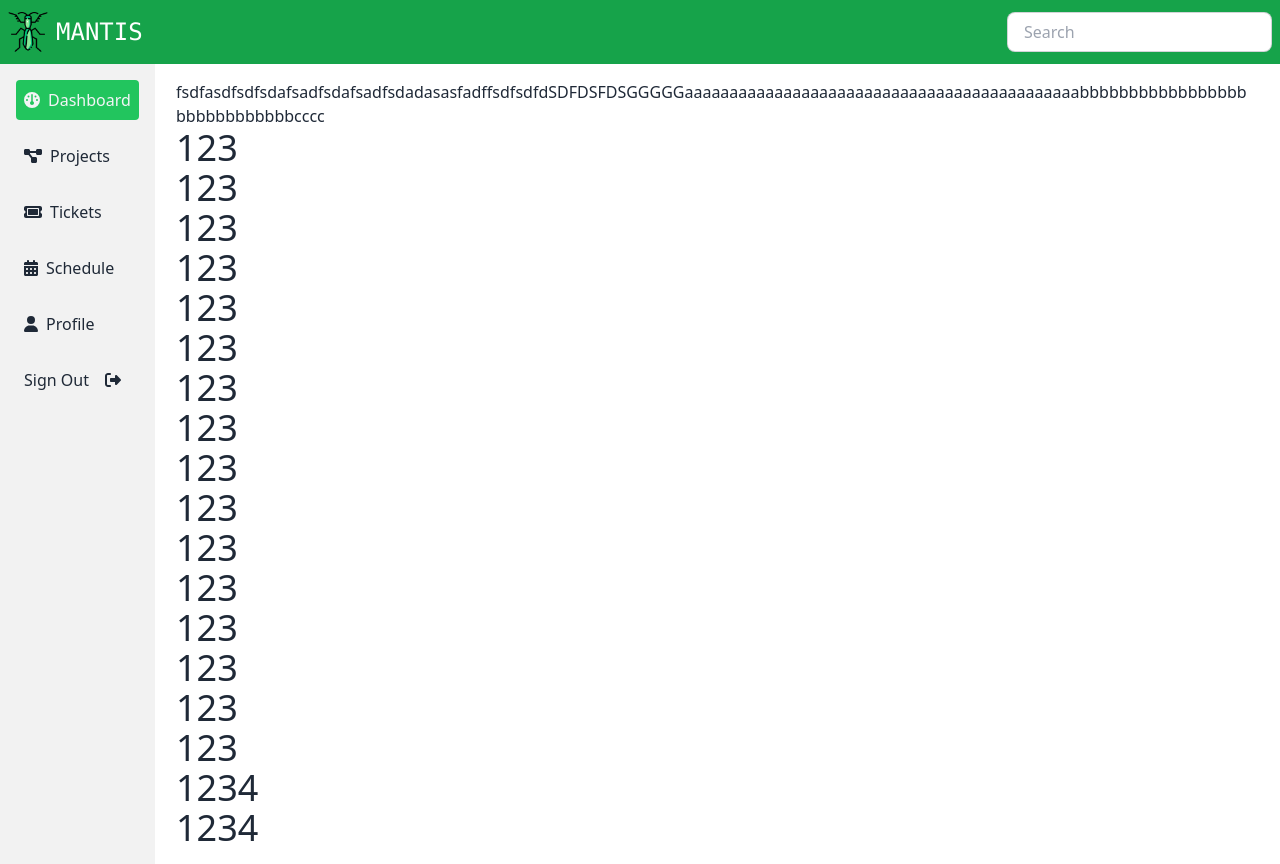
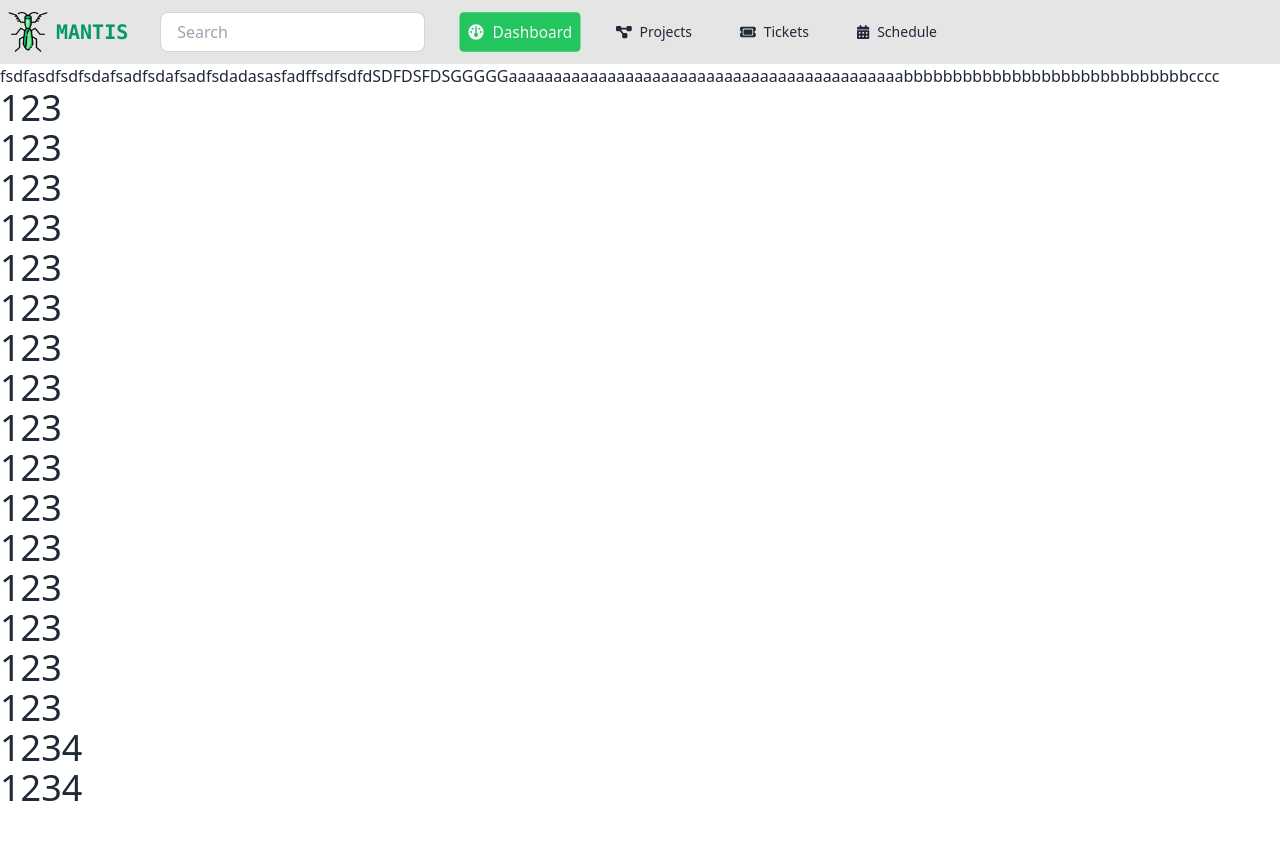
Before and after one commit to nagaokakid/mantis-2.0, a React (Vite) app: page /home in a window 1280 px wide. After the commit the page ends 812 px from the top, so only its background shows below. Built offline with nearby package versions, Linux system fonts and the light colour scheme.

Commit message:
Fixed overlap issue with search bar onto Mantis logo. TO-DO: ensure background of navbar fills entire contents even with overflow x scrolling.

```diff
--- a/src/features/home/HomeContent.tsx
+++ b/src/features/home/HomeContent.tsx
@@ -12,40 +12,17 @@ const HomeContent: React.FC = () => {
 
     <MenuItemContext.Provider value={{selectedItem, setSelectedItem}}>
 
-      <div className="flex flex-col">
+      <div className="flex flex-col max-w-{100%}">
 
-        <div className="sticky top-0 left-0 z-50 w-full">
+        <div className="sticky top-0 left-0 z-50 min-w-fit">
           <HomeNavBar></HomeNavBar>
         </div>
 
-        <div className="w-full">
-          <div className="fixed flex-none min-w-fit h-screen">
-            <HomeMenu></HomeMenu>
-          </div>
-          <div className="flex-1 flex-wrap ml-44 mr-6 my-4 break-words">
-            <Dashboard/>
-          </div>
-
+        <div className="w-full break-words">
+            {selectedItem === "Dashboard" && <Dashboard/>}
         </div>
 
       </div>
-
-      {/* <div className="fixed flex flex-col top-0 left-0 h-screen w-screen">
-
-        <div className="flex-none">
-          <NavBar></NavBar>
-        </div>
-
-        <div className="flex min-h-full">
-          <div className="flex-none min-w-fit">
-            <HomeMenu></HomeMenu>
-          </div>
-          <div className="flex-1 flex-wrap break-words max-w-full overflow-y-scroll">
-            {selectedItem === "Dashboard" && <Dashboard/>}
-          </div>
-        </div>
-
-      </div> */}
     </MenuItemContext.Provider>
   )
 }
--- a/src/features/home/HomeNavBar.tsx
+++ b/src/features/home/HomeNavBar.tsx
@@ -1,23 +1,69 @@
 import LogoImage from "../../assets/mantis_logo.png"
+import {useContext} from 'react';
+import { FontAwesomeIcon } from '@fortawesome/react-fontawesome'
+import {faUser as profileIcon,
+  faGauge as dashboardIcon,
+  faDiagramProject as projectIcon,
+  faTicket as ticketIcon,
+  faCalendarDays as scheduleIcon,
+  faRightFromBracket as signoutIcon,
+  IconDefinition,
+  faTicketSimple}
+  from '@fortawesome/free-solid-svg-icons';
+import {MenuItemContext} from '../../contexts/MenuItemContext';
+
+interface MenuItemProps {
+  label: string,
+  iconName: IconDefinition,
+  onClick: () => void,
+  selected: boolean
+}
+
+const MenuItem: React.FC<MenuItemProps> = ({label, iconName, onClick, selected}) => (
+  <div className={`flex items-center hover:cursor-pointer space-x-2 p-2 text-sm
+  ${selected ? "bg-green-500 rounded text-gray-100 scale-110" :
+  "hover:bg-gray-300 rounded transition duration-300 ease-in-out transform hover:scale-110"}`}
+  onClick={onClick}>
+    <FontAwesomeIcon icon={iconName}/>
+    <a>{label}</a>
+  </div>
+)
 
 const HomeNavBar = () => {
 
+  const {selectedItem, setSelectedItem} = useContext(MenuItemContext);
+
+  const handleIconClick = (iconName: string) : undefined =>
+  {
+    setSelectedItem(iconName);
+  };
+
   return (
-    <div>
 
-    <div className="navbar flex bg-green-600 w-full items-center justify-between h-fit">
-      <div className="flex justify-start">
+
+    <div className="navbar bg-neutral-200 min-w-fit h-fit space-x-8">
+
+      <div className="flex-shrink-0">
         <img src={LogoImage} className="w-10 h-auto" alt="Mantis Logo" />
-        <a className="text-2xl text-white font-mono font-thin ml-2">MANTIS</a>
+        <a className="text-xl text-emerald-600 font-mono font-bold ml-2">MANTIS</a>
       </div>
 
-        <div className="form-control">
-          <input type="text" placeholder="Search" className="input input-bordered w-24 h-10 md:w-auto" />
-        </div>
+      <div className="flex form-control">
+        <input type="search" placeholder="Search" className="flex input input-bordered h-10 mr-2" />
+      </div>
+
+      <div className="flex items-center space-x-8">
+            <MenuItem label="Dashboard" iconName={dashboardIcon} onClick={() => {handleIconClick("Dashboard")}} selected={selectedItem === "Dashboard"}/>
+            <MenuItem label="Projects" iconName={projectIcon} onClick={() => {handleIconClick("Projects")}} selected={selectedItem === "Projects"}/>
+            <MenuItem label="Tickets" iconName={ticketIcon} onClick={() => {handleIconClick("Tickets")}} selected={selectedItem === "Tickets"}/>
+            <MenuItem label="Schedule" iconName={scheduleIcon} onClick={() => {handleIconClick("Schedule")}} selected={selectedItem === "Schedule"}/>
+      </div>
+
     </div>
 
-    </div>
+
   )
+
 }
 
 export default HomeNavBar
--- /dev/null
+++ b/src/features/navbar/Drawer.tsx
@@ -0,0 +1,23 @@
+import React from 'react'
+
+const Drawer = () => {
+  return (
+<div className="drawer">
+  <input id="my-drawer" type="checkbox" className="drawer-toggle" />
+  <div className="drawer-content">
+    {/* Page content here */}
+  </div>
+  <div className="drawer-side">
+    <label htmlFor="my-drawer" aria-label="close sidebar" className="drawer-overlay"></label>
+    <ul className="menu p-4 w-80 min-h-full bg-base-200 text-base-content">
+      {/* Sidebar content here */}
+      <li><a>Sidebar Item 1</a></li>
+      <li><a>Sidebar Item 2</a></li>
+
+    </ul>
+  </div>
+</div>
+  )
+}
+
+export default Drawer;
```
Also changed, not shown: src/features/home/HomeMenu.tsx (+8 -0 lines), src/features/navbar/Icons.tsx (added).
